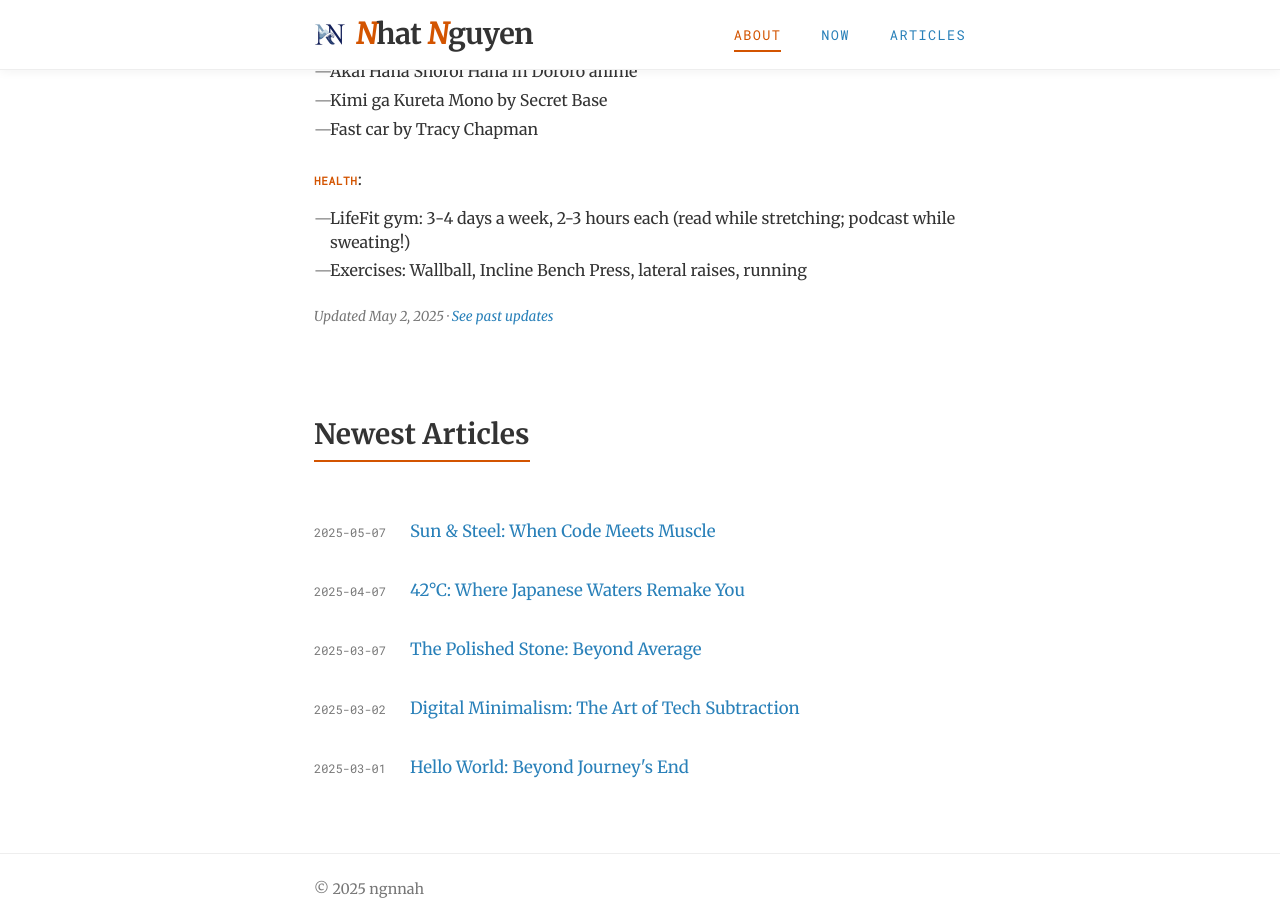
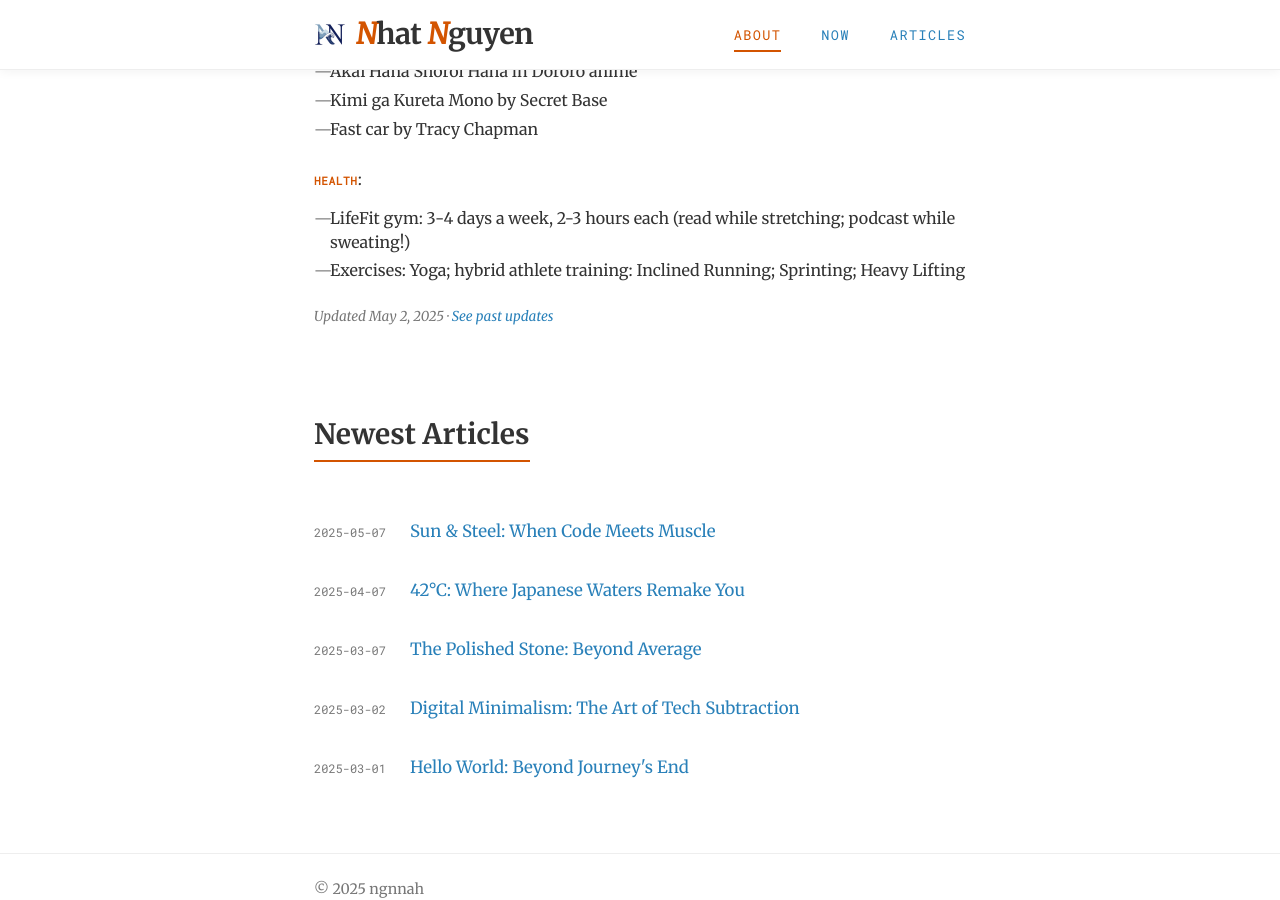
Before and after one commit to ngnnah/ngnnah.github.io, a Jekyll site: the page built from index.html, in a window 1280 px wide and 900 px high, scrolled down 1690 px. Built offline with Jekyll 4.4.1, drawn with Linux system fonts in a browser that asks for light colours.

Commit message:
exercises

```diff
--- a/_data/updates.yml
+++ b/_data/updates.yml
@@ -41,7 +41,7 @@
 
     **Health**:
     - LifeFit gym: 3-4 days a week, 2-3 hours each (read while stretching; podcast while sweating!)
-    - Exercises: Wallball, Incline Bench Press, lateral raises, running
+    - Exercises: Yoga; hybrid athlete training: Inclined Running; Sprinting; Heavy Lifting
 
 
 - title: "2025 PART 1: waiting for Osaka to unfreeze, and for the cherry blossoms!"
```
